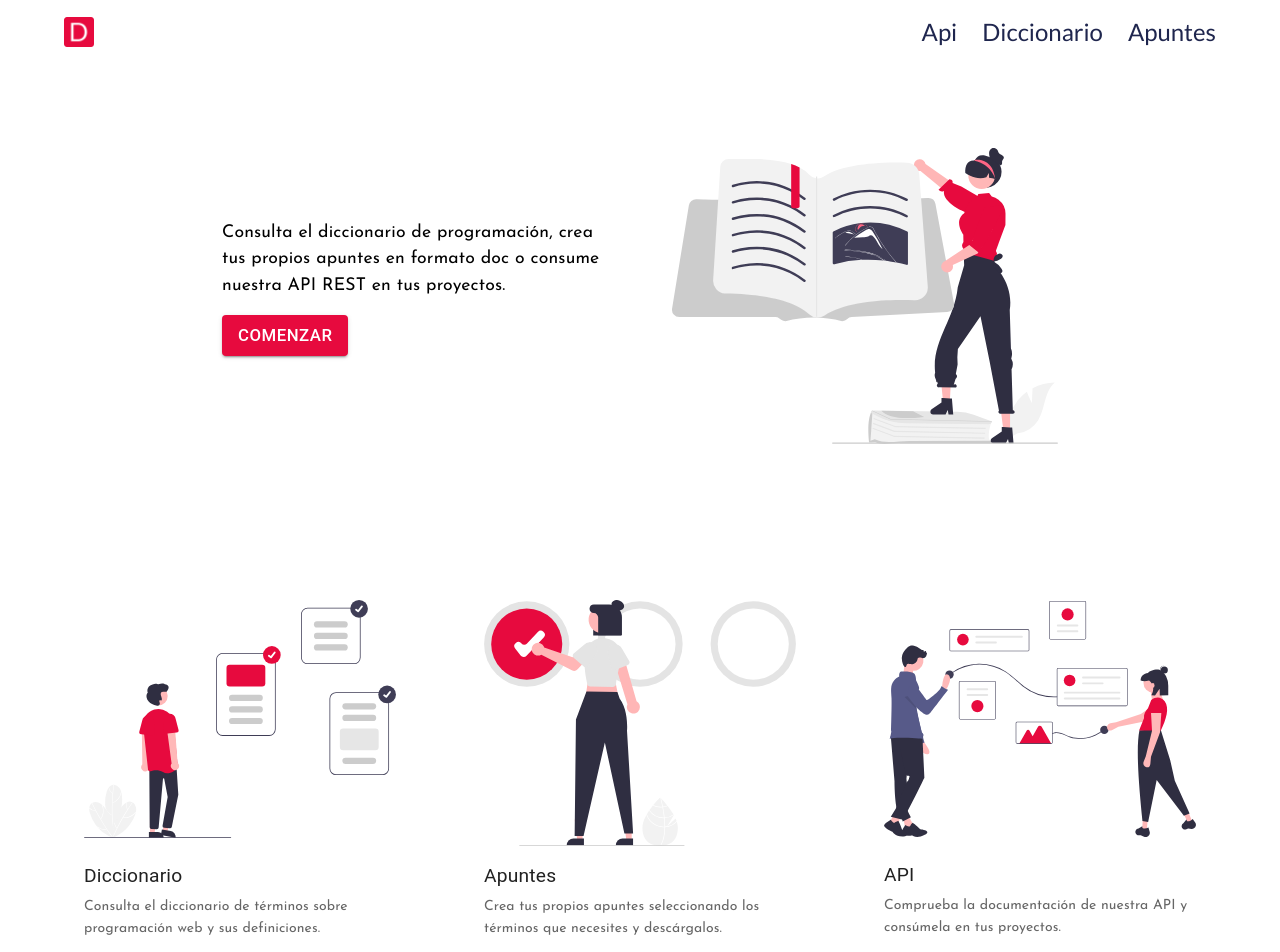
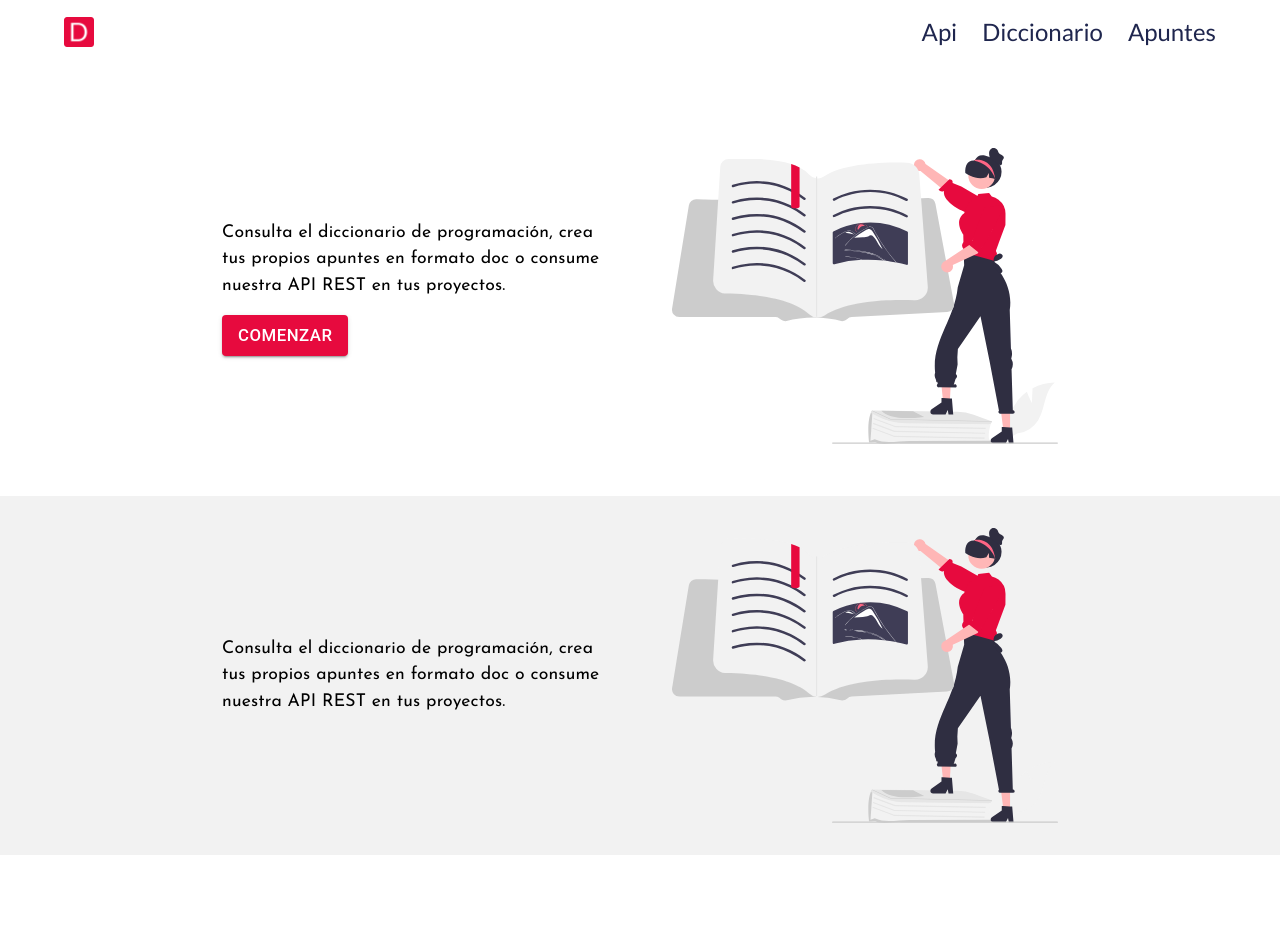
Before and after one commit to diego-rg/react-diccionario-programacion, a React (Create React App) app: page / in a window 1280 px wide. Shown: the top 952 px of the page. Built offline with nearby package versions, Linux system fonts and the light colour scheme; no server answers.

Commit message:
app info section

```diff
--- a/public/index.css
+++ b/public/index.css
@@ -1,7 +1,3 @@
-html {
-  margin-left: calc(100vw - 100%);
-}
-
 body {
   margin: 0;
 }
--- a/src/App.js
+++ b/src/App.js
@@ -78,9 +78,6 @@ const App = () => {
       <Box
         sx={{
           minHeight: "100vh",
-          display: "flex",
-          flexDirection: "column",
-          alignItems: "center",
         }}
       >
         <Header />
--- /dev/null
+++ b/src/components/AppAbout.js
@@ -0,0 +1,80 @@
+import React from "react";
+
+import { Box, Typography, Grid } from "@mui/material";
+
+const AppAbout = () => {
+  return (
+    <Box
+      sx={{
+        background: "#f2f2f2",
+        width: "100%",
+        display: "flex",
+        alignItems: "center",
+        justifyContent: "center",
+      }}
+    >
+      <Grid
+        component="section"
+        container
+        alignItems="center"
+        justifyContent="center"
+        maxWidth="md"
+      >
+        <Grid
+          item
+          xs={12}
+          sm={12}
+          md={6}
+          sx={{
+            padding: 4,
+            display: "flex",
+            flexDirection: "column",
+            alignItems: "center",
+            justifyContent: "center",
+          }}
+        >
+          <Box
+            sx={{
+              maxWidth: "500px",
+              textAlign: { xs: "center", sm: "center", md: "start" },
+            }}
+          >
+            <Typography
+              variant="body1"
+              component="p"
+              sx={{
+                textAlign: { xs: "center", sm: "center", md: "start" },
+              }}
+            >
+              Consulta el diccionario de programación, crea tus propios apuntes
+              en formato doc o consume nuestra API REST en tus proyectos.
+            </Typography>
+          </Box>
+        </Grid>
+
+        <Grid
+          item
+          xs={12}
+          sm={12}
+          md={6}
+          sx={{
+            padding: 4,
+            display: "flex",
+            justifyContent: "center",
+            order: { xs: -1, sm: -1, md: 1 },
+          }}
+        >
+          <Box
+            component="img"
+            src="/book.svg"
+            width="100%"
+            maxWidth="400px"
+            alt="Imagen de una mujer con un libro"
+          ></Box>
+        </Grid>
+      </Grid>
+    </Box>
+  );
+};
+
+export default AppAbout;
--- a/src/components/Home.js
+++ b/src/components/Home.js
@@ -2,12 +2,13 @@ import React from "react";
 
 import Intro from "./Intro";
 import ShowSections from "./ShowSections";
+import AppAbout from "./AppAbout";
 
-import { Container } from "@mui/material";
+import { Box } from "@mui/material";
 
 const Home = () => {
   return (
-    <Container
+    <Box
       component="main"
       sx={{
         marginY: 4,
@@ -18,8 +19,10 @@ const Home = () => {
     >
       <Intro />
 
+      <AppAbout />
+
       <ShowSections />
-    </Container>
+    </Box>
   );
 };
 
```
